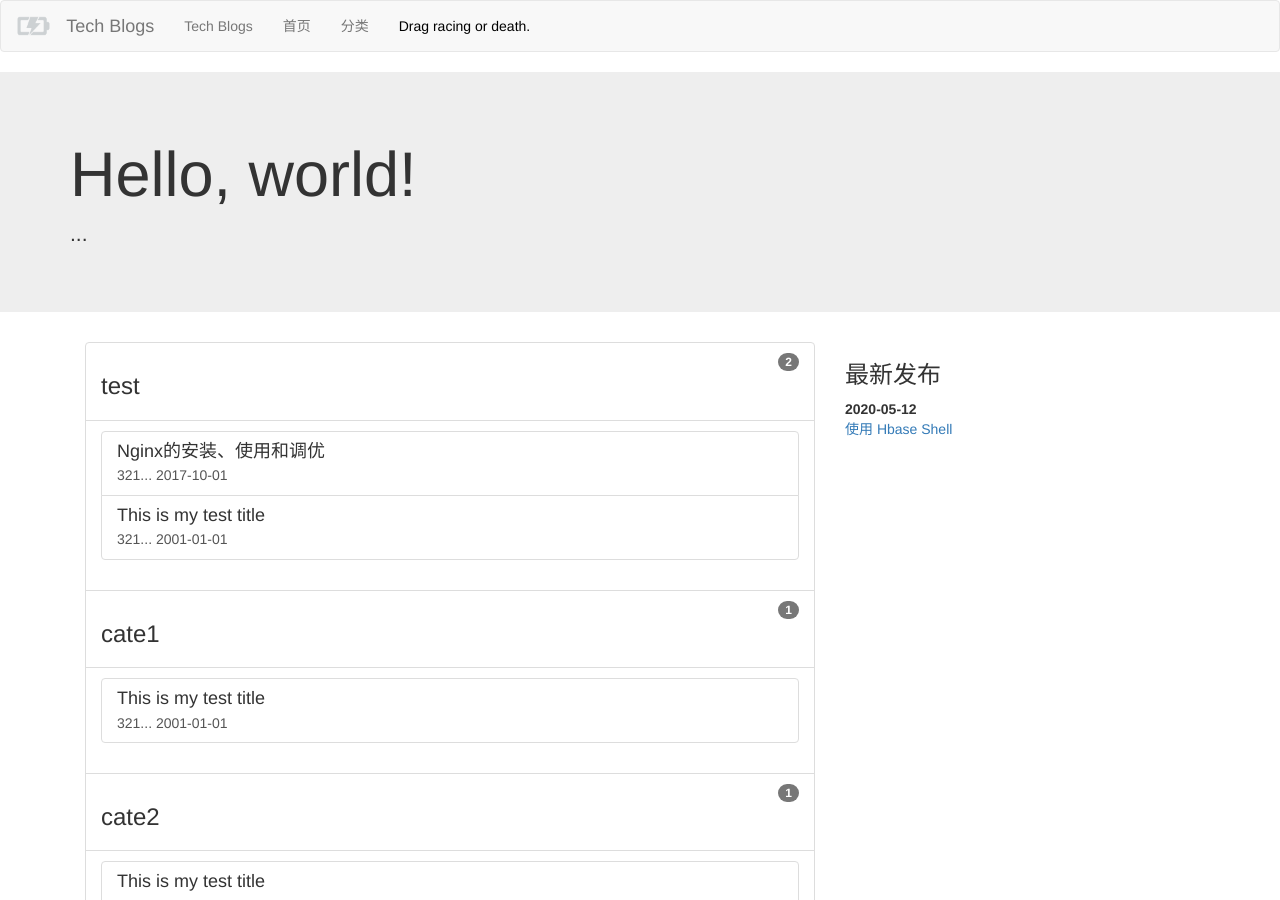
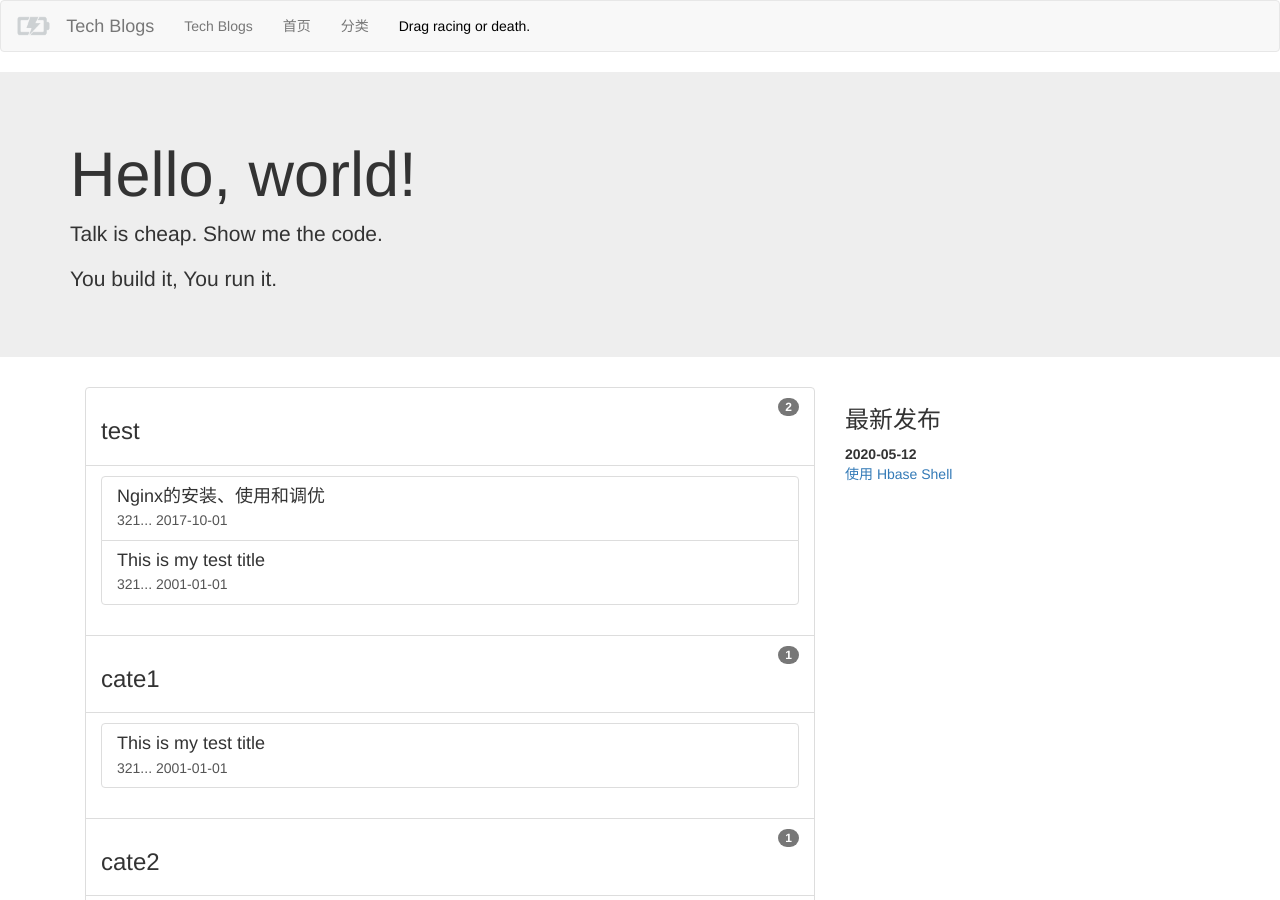
Before and after one commit to omnbmh/omnbmh.github.io, a Jekyll site: the page built from index.html, in a window 1280 px wide and 900 px high. Built offline with Jekyll 4.4.1, drawn with Linux system fonts in a browser that asks for light colours.

Commit message:
Update default.html

```diff
--- a/_layouts/default.html
+++ b/_layouts/default.html
@@ -37,7 +37,8 @@
     <div class="jumbotron">
       <div class="container">
         <h1>Hello, world!</h1>
-        <p>...</p>
+        <p>Talk is cheap. Show me the code.</p>
+        <p>You build it, You run it.</p>
       </div>
     </div>
     <!-- container -->
```
